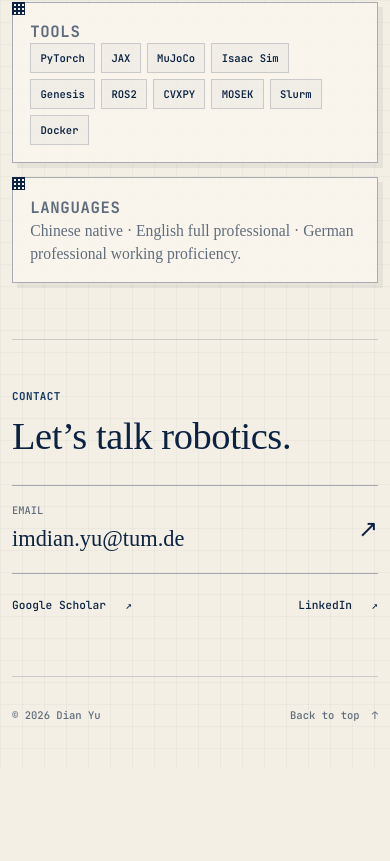
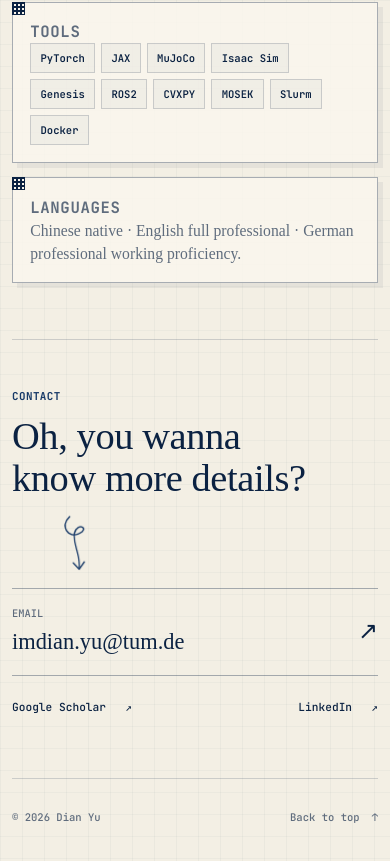
Before and after one commit to Thisanwerss/AboutMe, a plain HTML site: page index.html in a window 390 px wide. Shown: the part 6445-7306 px from the top of the page. Before the commit the page ends 7214 px from the top, so only its background shows below. Drawn offline with Linux system fonts and the light colour scheme.

Commit message:
Add playful Contact prompt and bouncing email arrow

```diff
--- a/index.html
+++ b/index.html
@@ -443,7 +443,15 @@
     <section class="contact-section" id="contact" aria-labelledby="contact-title">
       <div class="contact-heading">
         <p class="section-label">Contact</p>
-        <h2 id="contact-title">Let’s talk robotics.</h2>
+        <h2 id="contact-title">Oh, you wanna know more details?</h2>
+      </div>
+      <div class="contact-nudge" aria-hidden="true">
+        <svg viewBox="0 0 140 90" width="140" height="90" fill="none" focusable="false">
+          <g stroke="currentColor" stroke-width="3" stroke-linecap="round" stroke-linejoin="round">
+            <path d="M10 59C30 81 59 62 47 38C36 14 21 41 45 48C69 54 87 35 123 38" />
+            <path d="m109 27 16 11-14 13" />
+          </g>
+        </svg>
       </div>
       <div class="contact-details">
         <a class="contact-email" href="mailto:imdian.yu@tum.de" aria-label="Email Dian Yu at imdian.yu@tum.de">
--- a/profile-contact.css
+++ b/profile-contact.css
@@ -64,9 +64,9 @@
 
 #contact {
   display: grid;
-  grid-template-columns: minmax(0, 1fr) minmax(0, 1.15fr);
+  grid-template-columns: minmax(0, 1fr) clamp(4.5rem, 8vw, 7rem) minmax(0, 1.15fr);
   align-items: start;
-  gap: 2rem 4rem;
+  gap: 1.5rem;
   padding: clamp(3rem, 6vw, 5rem) 0;
   scroll-margin-top: 5rem;
 }
@@ -81,6 +81,23 @@
 }
 
 .contact-details { min-width: 0; }
+
+.contact-nudge {
+  width: 100%;
+  height: 5.4rem;
+  color: var(--ink-2);
+  pointer-events: none;
+}
+
+.contact-nudge svg { display: block; width: 100%; height: 100%; overflow: visible; }
+.contact-nudge g { transform-origin: center; animation: contact-nudge-bounce 1.5s ease-in-out infinite; }
+
+@keyframes contact-nudge-bounce {
+  0%, 35%, 65%, 90%, 100% { transform: translate(0, 0) rotate(0deg); }
+  20% { transform: translate(10px, -5px) rotate(-3deg); }
+  52% { transform: translate(7px, -3px) rotate(-2deg); }
+  80% { transform: translate(4px, -2px) rotate(-1deg); }
+}
 
 .contact-email {
   display: grid;
@@ -137,8 +154,14 @@
   .profile-hero .hero-grid { grid-template-columns: minmax(0, 1.1fr) minmax(0, 0.9fr); gap: 2rem; }
   .profile-hero .serif-title { font-size: clamp(3.5rem, 9vw, 5rem); }
   .profile-hero .portrait-meta { font-size: 0.56rem; }
-  #contact { grid-template-columns: minmax(0, 1fr); gap: 1.75rem; }
-  #contact h2 { max-width: none; }
+  #contact { grid-template-columns: minmax(0, 1fr); gap: 0.75rem; }
+  #contact h2 { max-width: 14em; }
+  .contact-nudge { width: 4rem; height: 4rem; margin-left: 2rem; }
+  .contact-nudge svg { transform: rotate(90deg); }
+}
+
+@media (prefers-reduced-motion: reduce) {
+  .contact-nudge g { animation: none; }
 }
 
 @media (max-width: 640px) {
```
